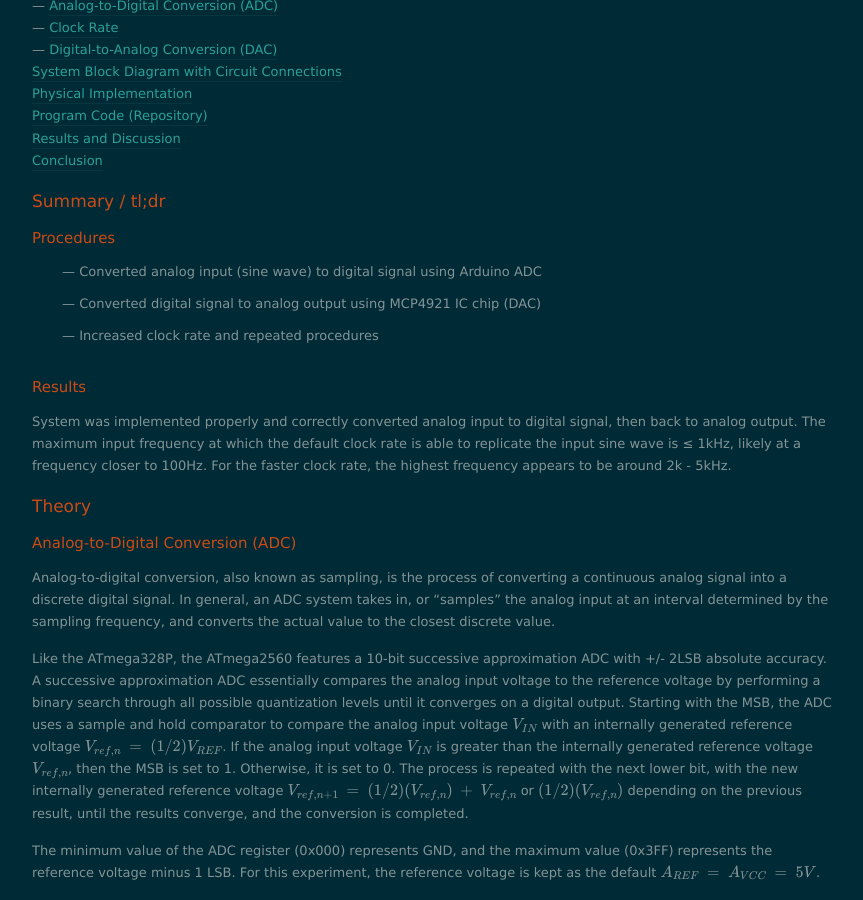
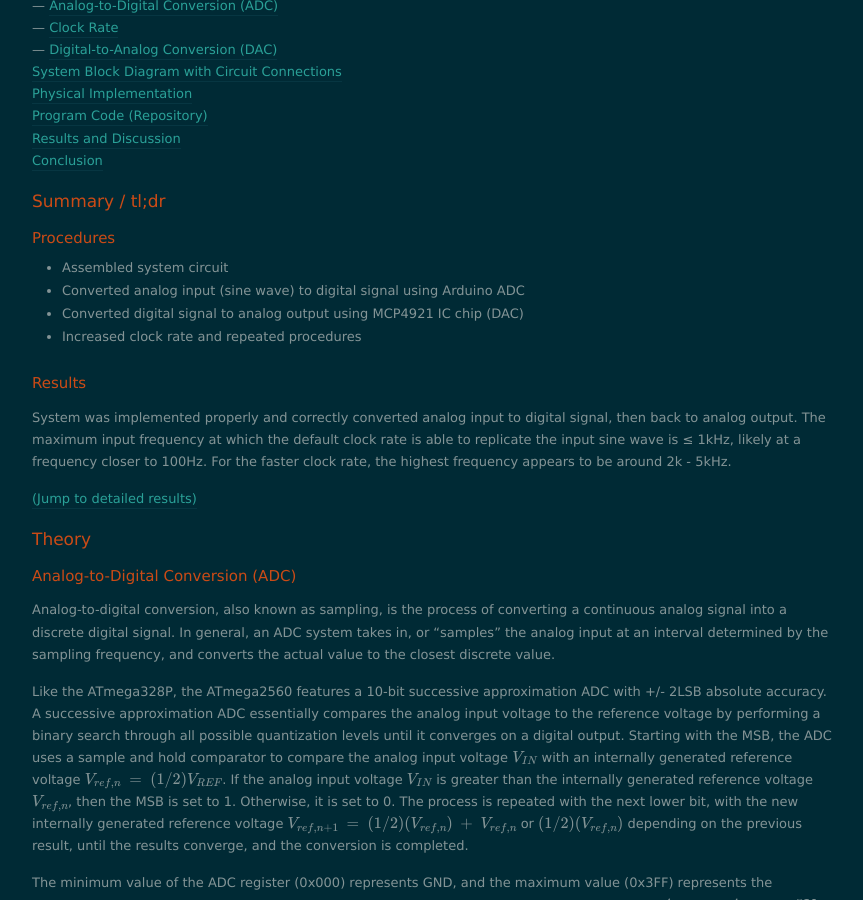
Before and after one commit to nolanschan/nolanschan.github.io, a Jekyll site: the page built from projects/adcdac/index.markdown, in a window 1280 px wide and 900 px high, scrolled down 504 px. Shown: the whole window, without its empty margins (208-1071 px from the left). Built offline with Jekyll 4.4.1, drawn with Linux system fonts in a browser that asks for light colours; nearby versions of some CDN libraries; formulas are drawn with MathJax 3.

Commit message:
Update index.markdown

```diff
--- a/projects/adcdac/index.markdown
+++ b/projects/adcdac/index.markdown
@@ -26,12 +26,17 @@ The purpose of this lab experiment is to understand the principals of analog-to-
 ## Summary / tl;dr ##
 
 ### Procedures ###
-  - — Converted analog input (sine wave) to digital signal using Arduino ADC
-  - — Converted digital signal to analog output using MCP4921 IC chip (DAC)
-  - — Increased clock rate and repeated procedures
+<ul style="list-style-type:disc;line-height:100%">
+  <li>Assembled system circuit</li>
+  <li>Converted analog input (sine wave) to digital signal using Arduino ADC</li>
+  <li>Converted digital signal to analog output using MCP4921 IC chip (DAC)</li>
+  <li>Increased clock rate and repeated procedures</li></ul>
 
 ### Results ###
+
 System was implemented properly and correctly converted analog input to digital signal, then back to analog output. The maximum input frequency at which the default clock rate is able to replicate the input sine wave is ≤ 1kHz, likely at a frequency closer to 100Hz. For the faster clock rate, the highest frequency appears to be around 2k - 5kHz.
+
+[(Jump to detailed results)](#results-and-discussion)
 
 ## Theory ##
 
```
